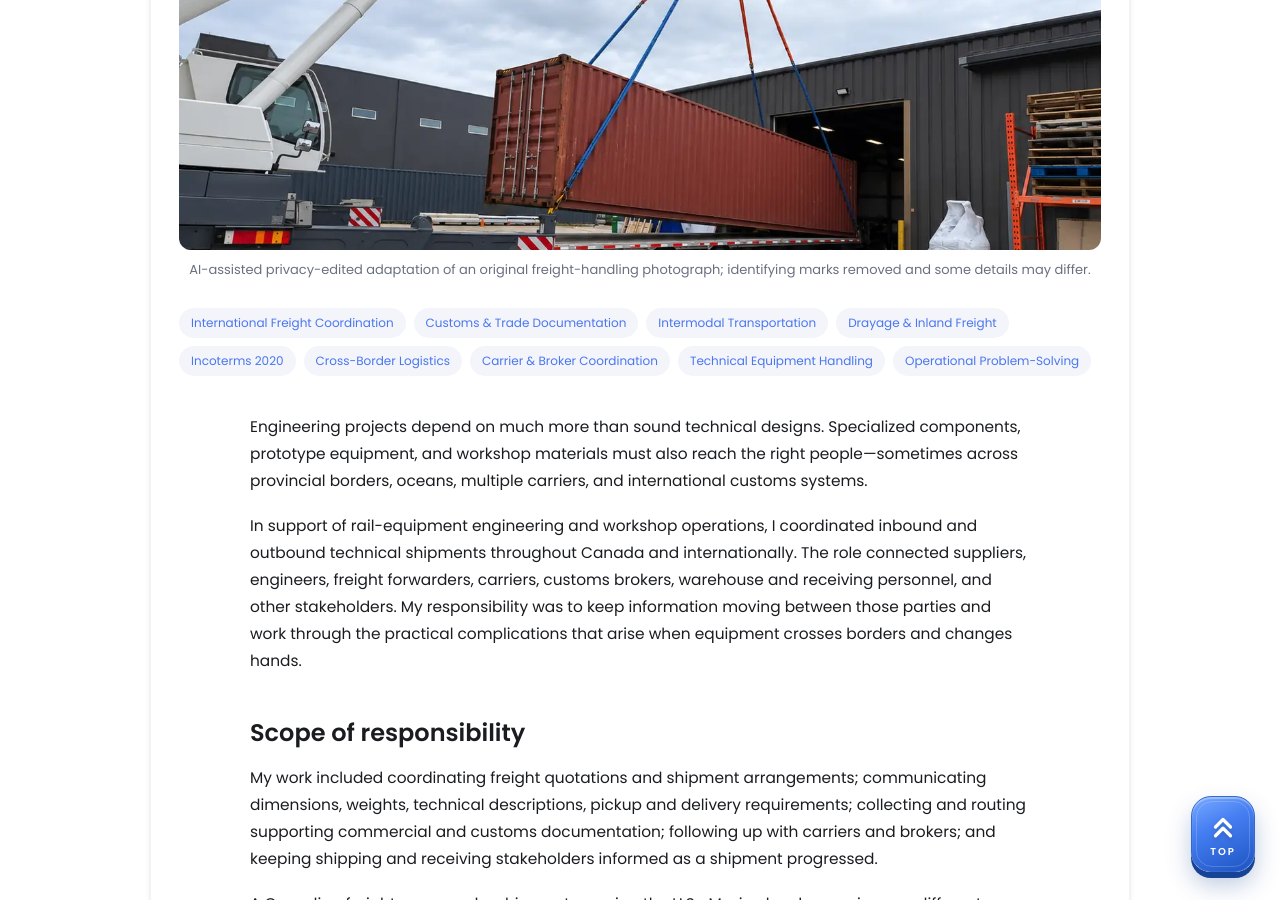
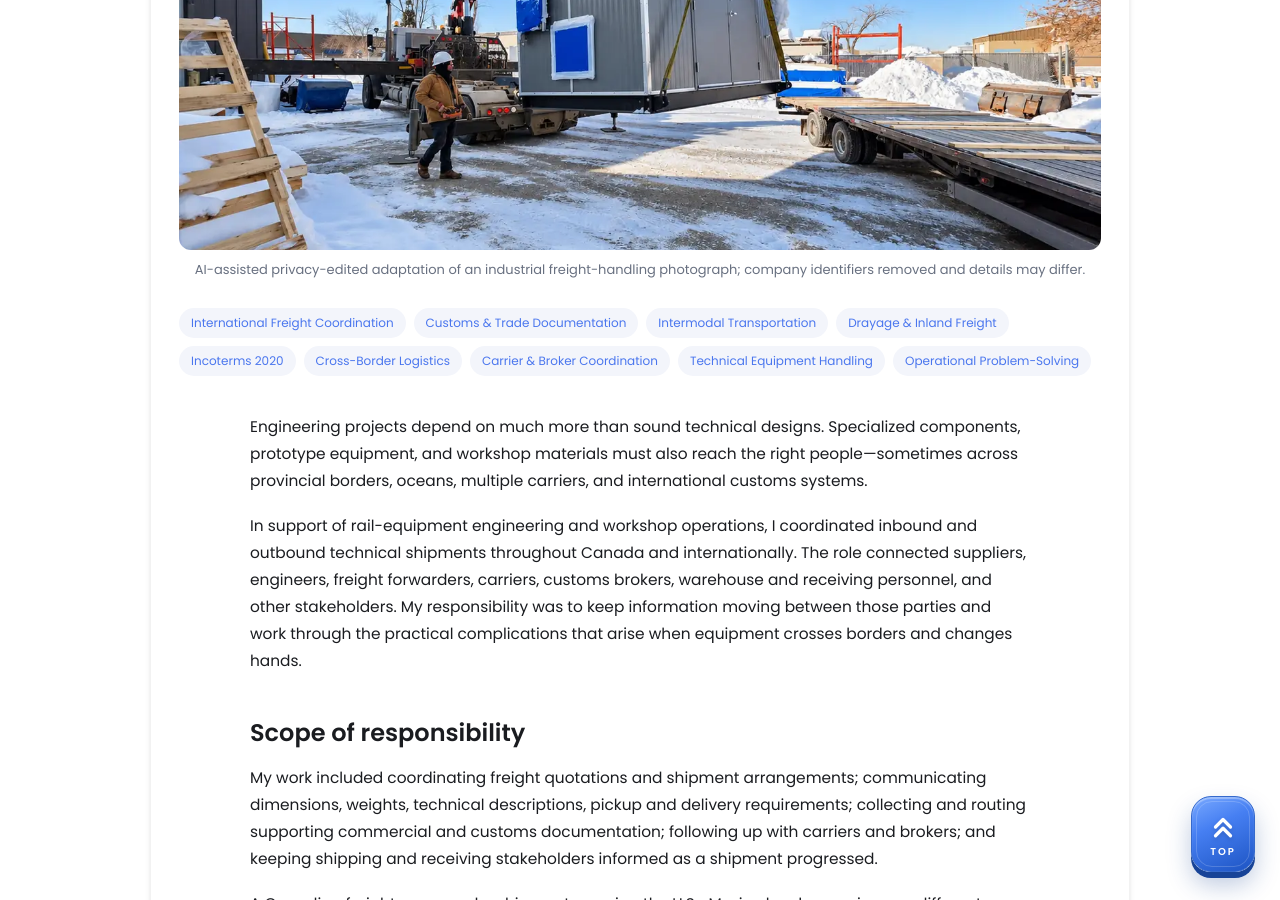
Before and after one commit to SuSpence-89/Eng-portfolio, a Jekyll site: the page built from _projects/technical-logistics-engineering-support.md, in a window 1280 px wide and 900 px high, scrolled down 550 px. Built offline with Jekyll 4.4.1, drawn with Linux system fonts in a browser that asks for light colours.

Commit message:
Show logistics freight photo on portfolio card and Engineering in Motion globe

```diff
--- a/_projects/technical-logistics-engineering-support.md
+++ b/_projects/technical-logistics-engineering-support.md
@@ -3,10 +3,10 @@ layout: post
 permalink: /projects/technical-logistics-engineering-support/
 title: "Logistics & Engineering Support"
 description: "Coordinating technical freight across Canada and international supply chains, including overseas prototypes, ocean-to-inland shipments, cross-border paperwork, and customs-broker handoffs."
-main-image: /assets/images/technical-logistics-engineering-support/shipping-container-crane-transfer.webp
+main-image: /assets/images/technical-logistics-engineering-support/winter-modular-enclosure-crane-lift.webp
 cover_position: center center
-cover_alt: "Anonymized visualization of crane-assisted container transfer outside an industrial receiving facility."
-cover_caption: "AI-assisted privacy-edited adaptation of an original freight-handling photograph; identifying marks removed and some details may differ."
+cover_alt: "Anonymized, privacy-edited image of a crane lifting a prefabricated industrial equipment enclosure in a snowy yard."
+cover_caption: "AI-assisted privacy-edited adaptation of an industrial freight-handling photograph; company identifiers removed and details may differ."
 portfolio_type: "Professional Technical Operations & International Logistics"
 institution: "Industrial Rail Engineering & Workshop Operations (anonymized)"
 show_in_portfolio: true
```
Also changed, not shown: _includes/project-globe.html (+11 -0 lines).
